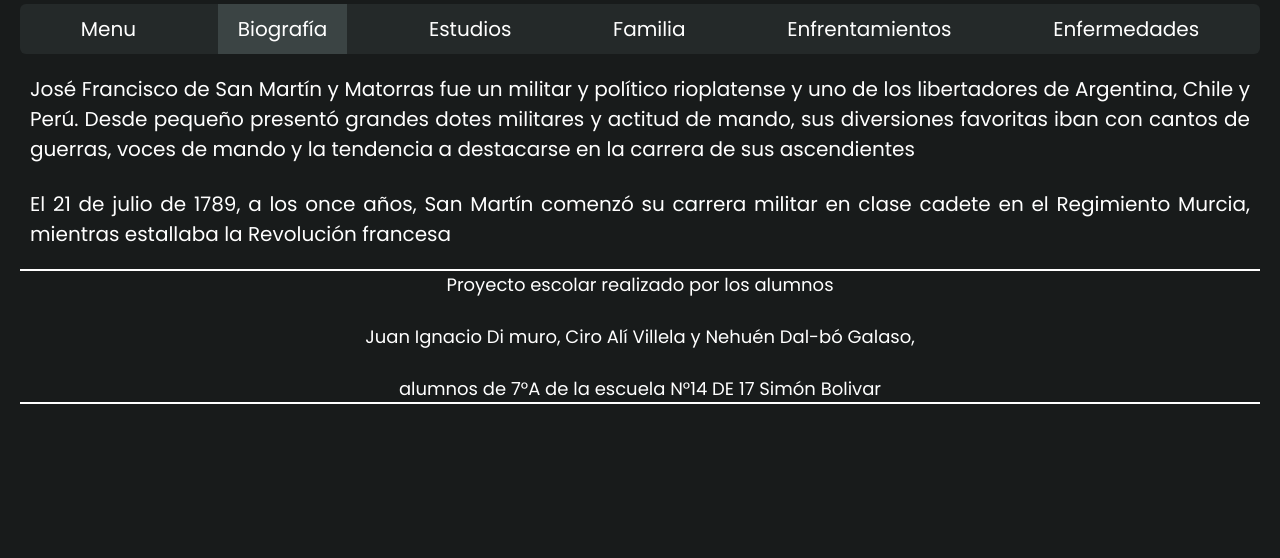
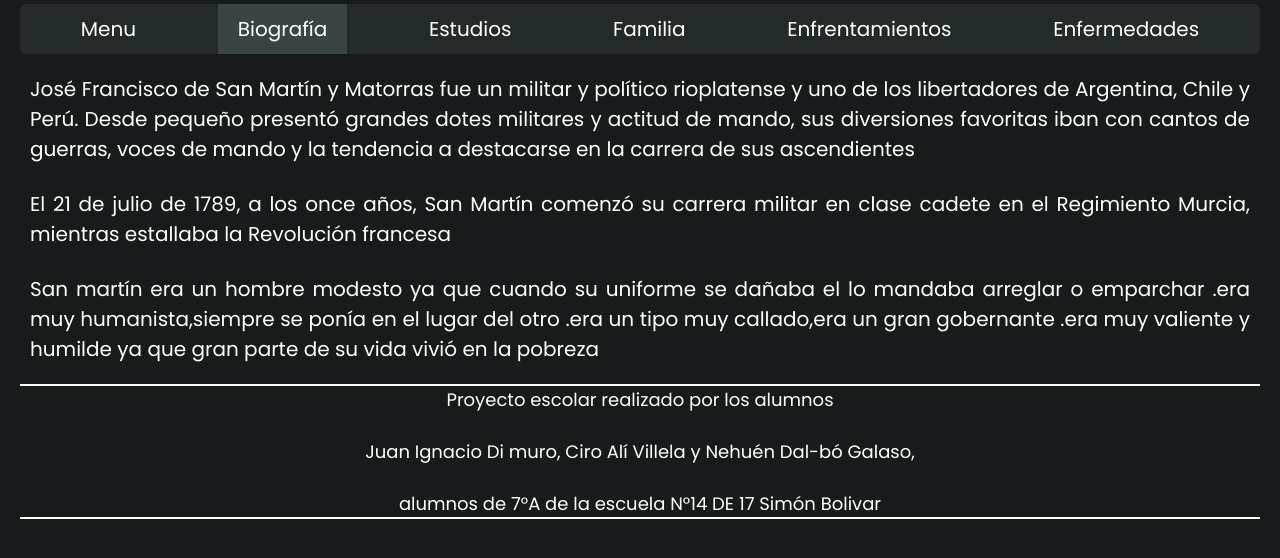
Before and after one commit to matiasdimuro/sanmartin-bio, a plain HTML site: page pages/1.html in a window 1280 px wide. Shown: the part 88-646 px from the top of the page. Drawn offline with Linux system fonts and the light colour scheme.

Commit message:
agrego  personalidad

```diff
--- a/pages/1.html
+++ b/pages/1.html
@@ -46,6 +46,9 @@
         </p><br>
         <p>
           El 21 de julio de 1789, a los once años, San Martín comenzó su carrera militar en clase cadete en el Regimiento Murcia, mientras estallaba la Revolución francesa
+        </p><br>
+        <p>
+          San martín era un hombre modesto ya que cuando su uniforme se dañaba el lo mandaba arreglar o emparchar .era muy humanista,siempre se ponía en el lugar del otro .era un tipo muy callado,era un gran gobernante .era muy valiente y humilde ya que gran parte de su vida vivió en la pobreza
         </p>
       </div>
       <footer>
```
